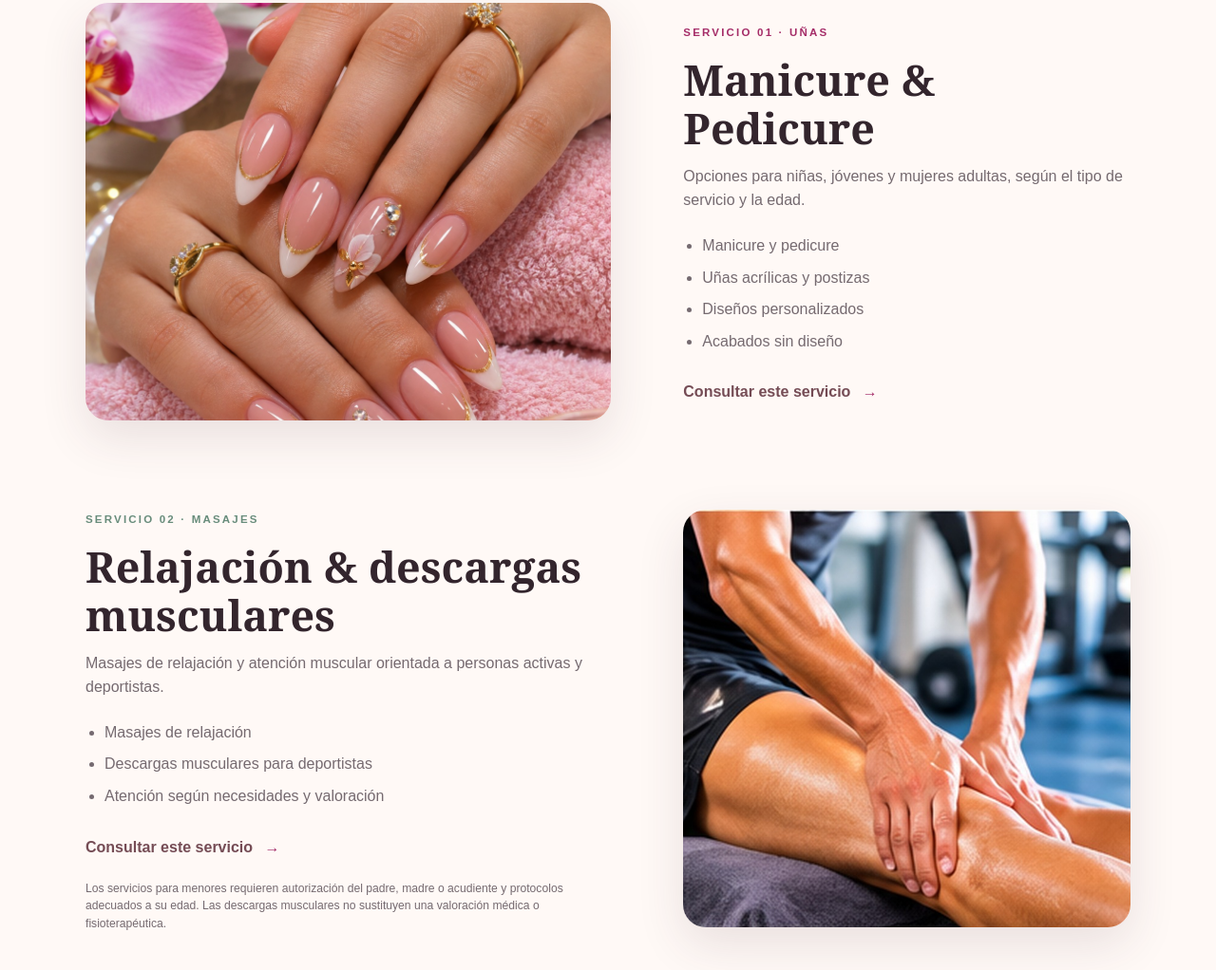
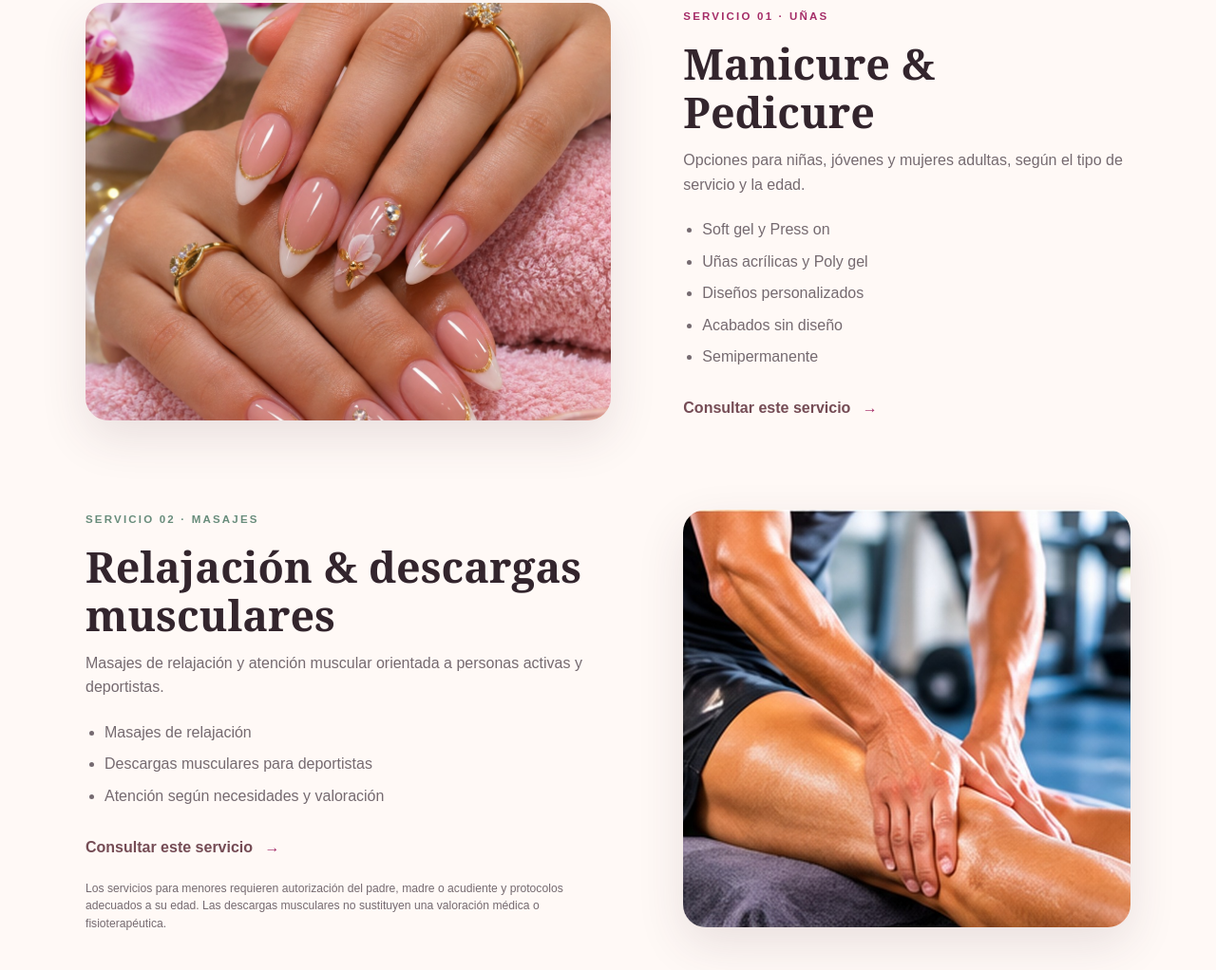
Before and after one commit to alexvallejo-pec/AbbyNail, a plain HTML site: page frontend/index.html in a window 1280 px wide. Shown: the part 2317-3339 px from the top of the page at 95% size. Drawn offline with Linux system fonts and the light colour scheme.

Commit message:
Update service options in index.html

```diff
--- a/frontend/index.html
+++ b/frontend/index.html
@@ -134,10 +134,11 @@
           <h3>Manicure & Pedicure</h3>
           <p>Opciones para niñas, jóvenes y mujeres adultas, según el tipo de servicio y la edad.</p>
           <ul>
-            <li>Manicure y pedicure</li>
-            <li>Uñas acrílicas y postizas</li>
+             <li>Soft gel y Press on</li>
+            <li>Uñas acrílicas y Poly gel</li>
             <li>Diseños personalizados</li>
             <li>Acabados sin diseño</li>
+            <li>Semipermanente</li>
           </ul>
           <a class="text-link" href="#contacto">Consultar este servicio <span>→</span></a>
         </div>
```
